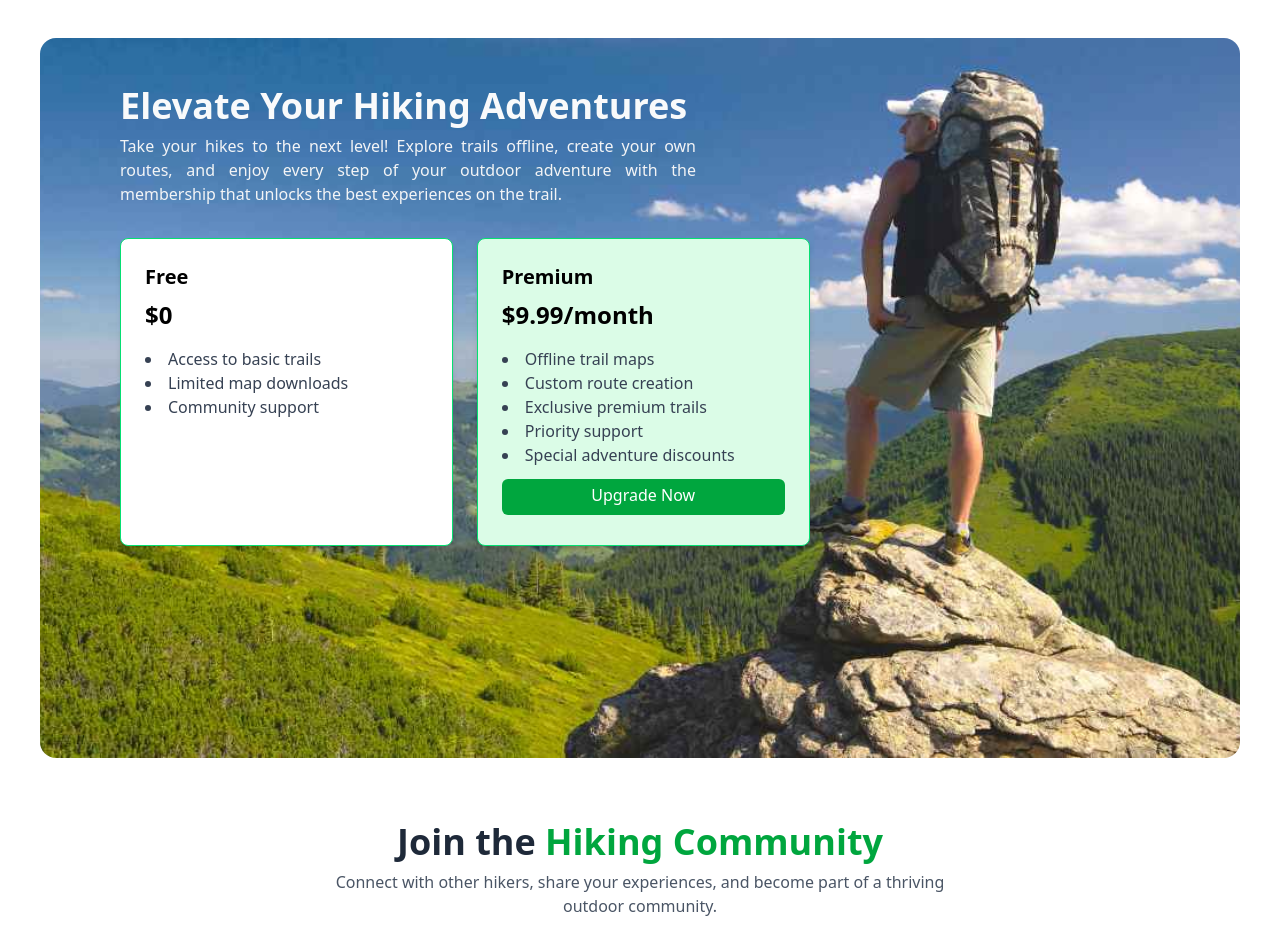
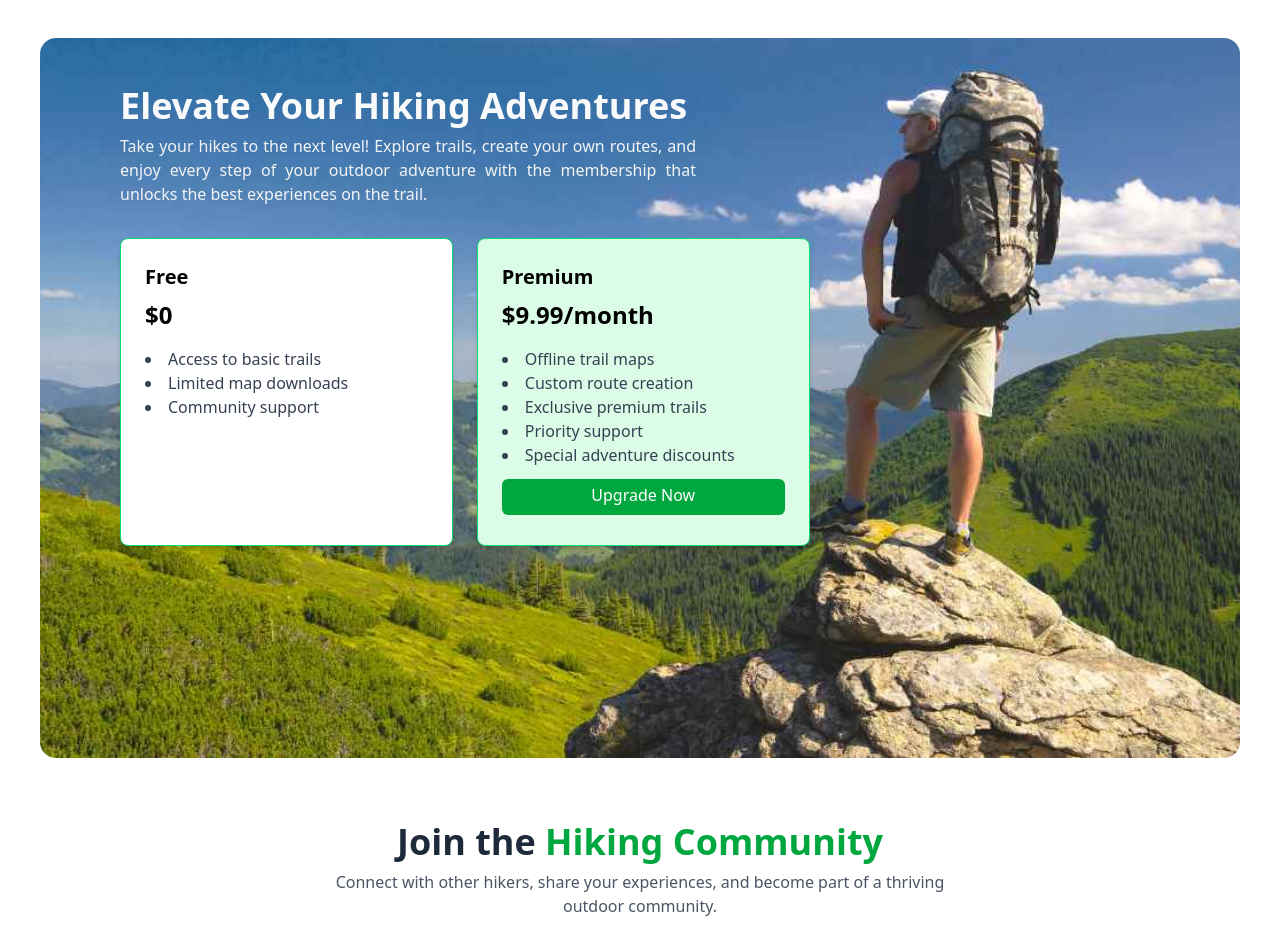
Before and after one commit to BibasYonghang/travel-mitra-frontend, a React (Vite) app: page / in a window 1280 px wide. Shown: the part 2940-3871 px from the top of the page. Built offline with nearby package versions, Linux system fonts and the light colour scheme; no server answers.

Commit message:
chnage the description of hiking adventure

```diff
--- a/src/components/home/Premium.jsx
+++ b/src/components/home/Premium.jsx
@@ -31,7 +31,7 @@ export default function Premium() {
             <section className="md:absolute bg-gray-200 md:bg-transparent  rounded-b-2xl top-0 md:px-20 px-6 md:py-12 py-8">
                 <h2 className="md:text-4xl text-3xl font-bold md:text-gray-50">Elevate Your Hiking Adventures</h2>
                 <p className="mt-2 md:text-gray-100 max-w-xl text-justify">
-                    Take your hikes to the next level! Explore trails offline, create your own routes, and enjoy every step of your outdoor adventure with the membership that unlocks the best experiences on the trail.
+                    Take your hikes to the next level! Explore trails, create your own routes, and enjoy every step of your outdoor adventure with the membership that unlocks the best experiences on the trail.
                 </p>
 
                 <div className="grid sm:grid-cols-2 gap-6 mt-8">
```
